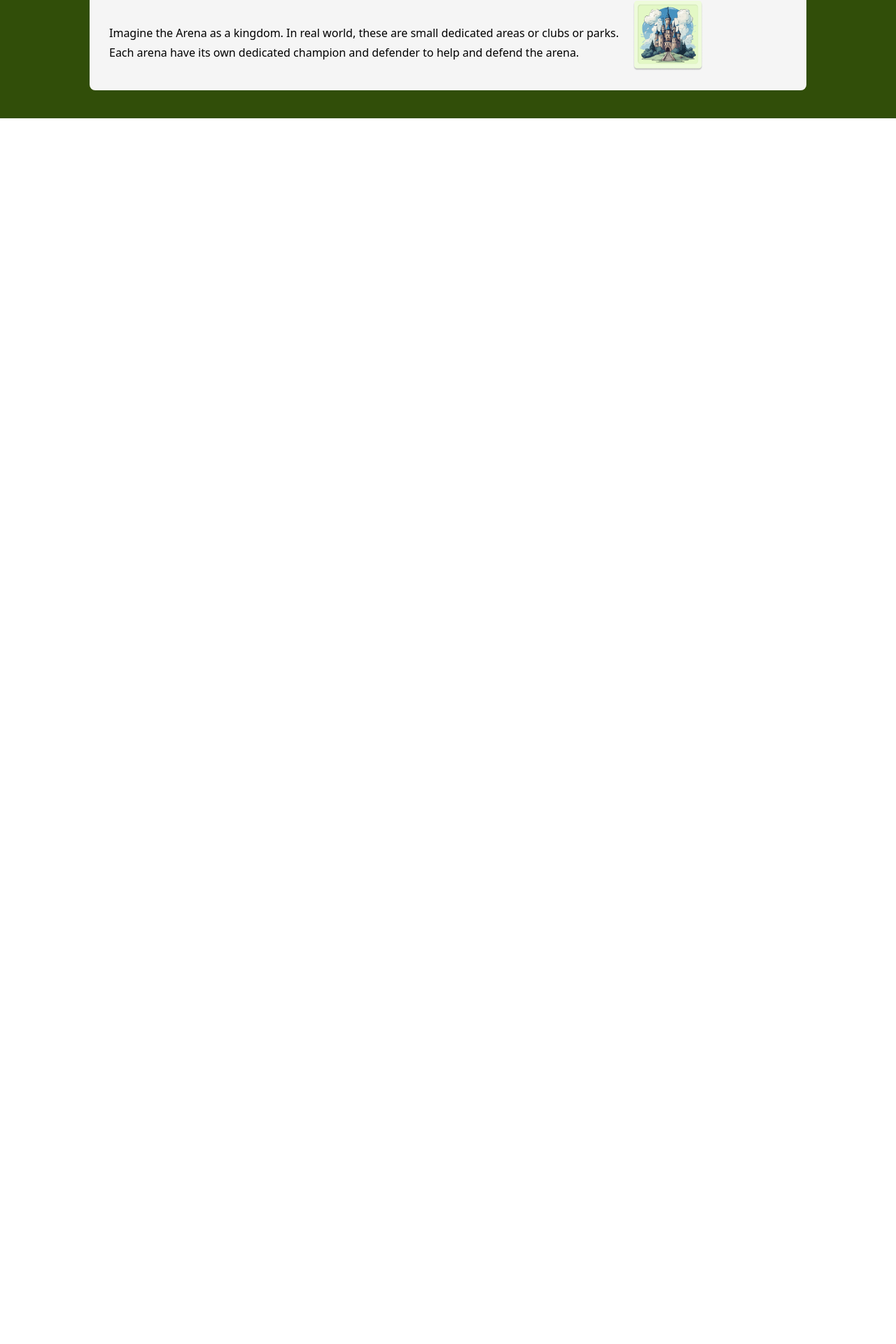
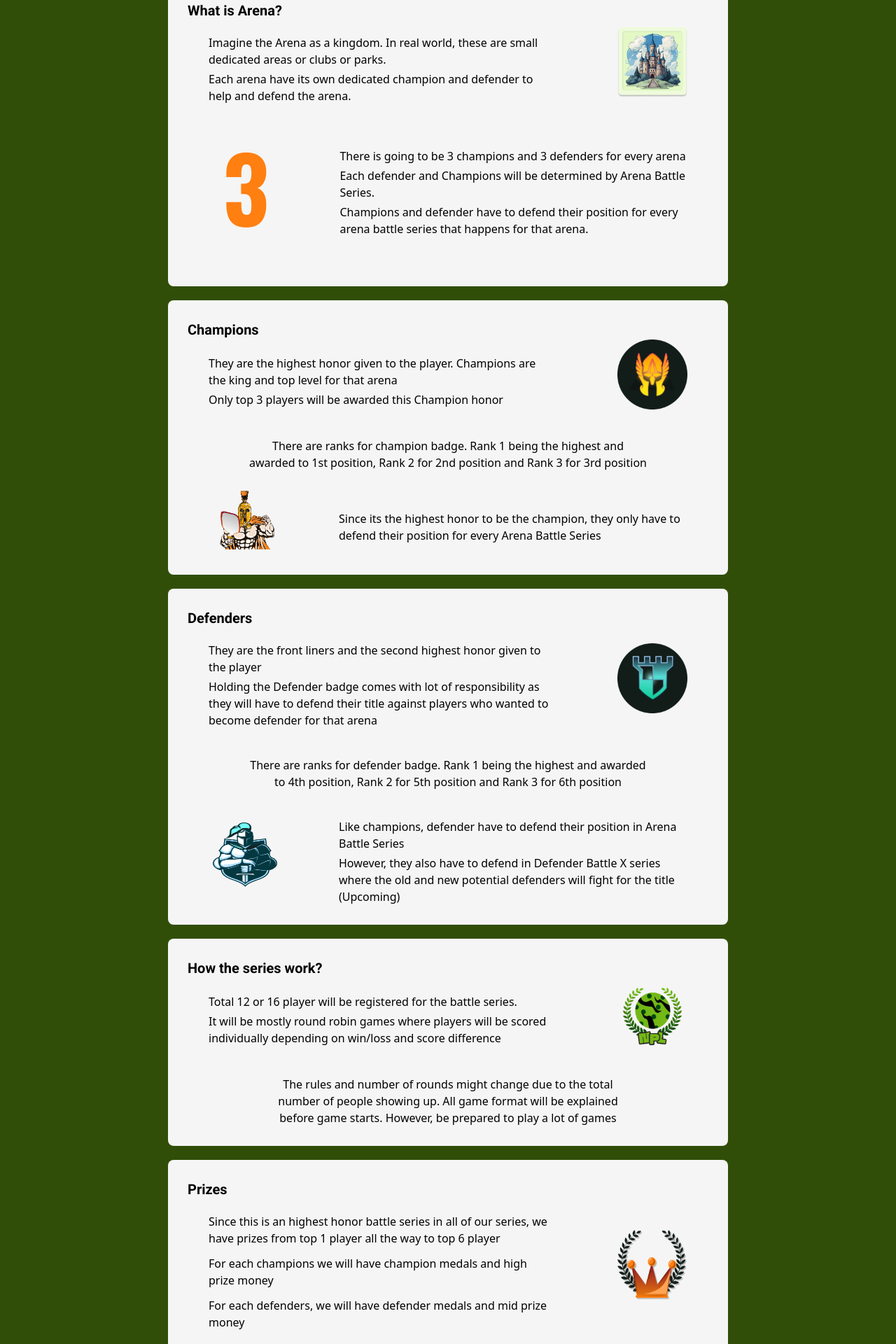
Before and after one commit to JellyrioTech/npl-public-website, a React (Vite) app: page /tournament-info in a window 1280 px wide. Shown: the part 651-2571 px from the top of the page at 70% size. Before the commit the page ends 820 px from the top, so only its background shows below. Built offline with nearby package versions, Linux system fonts and the light colour scheme.

Commit message:
tournament info page

```diff
--- a/src/screens/TournamentInfoPage.tsx
+++ b/src/screens/TournamentInfoPage.tsx
@@ -1,5 +1,11 @@
 import { useNavigate } from "react-router-dom";
 import crossedSwords from "../../public/crossed-swords.png";
+import champBagde from "../../public/Champ_Badge.png";
+import defenderBagde from "../../public/Defender_badge.png";
+import championAvatar from "../../public/Champion_Avatar_box.png";
+import defenderAvatar from "../../public/Defender_Badge_box.png";
+import appLogo from "../../public/App_logo_white.png";
+import crownLogo from "../../public/Crown_Intro.png";
 import medal from "../../public/Medal.png";
 import arenaClearoneLogo from "../../public/Arena Clearone Logo.png";
 import routes from "../util/routes";
@@ -10,16 +16,16 @@ function TournamentInfoPage() {
 
     return (
         <div className="w-full bg-primary-900 flex flex-col items-center py-10 gap-5">
-            <div className="bg-neutral-100 w-[80%] p-7 rounded-lg flex flex-col gap-8">
+            <div className="bg-neutral-100 w-[80%] p-7 rounded-lg flex flex-col gap-8 md:max-w-[800px]">
                 <div className="flex flex-col items-center">
                     <img src={crossedSwords} className="w-[100px] h-[100px]" />
                     <p className="font-roboto text-sm mt-5">Learn More About</p>
-                    <p className="font-roboto text-xl font-bold">
+                    <p className="font-roboto text-xl font-bold md:text-2xl mt-2">
                         Arena Battle Series
                     </p>
                 </div>
                 <div className="flex flex-col items-center">
-                    <p className="text-center px-6">
+                    <p className="text-center px-6 mb-4">
                         Have you wondered what it takes to be the best? We
                         present this series to you. Players battle out in a
                         series of hard games and write their own legacy.{" "}
@@ -31,18 +37,18 @@ function TournamentInfoPage() {
                 </div>
             </div>
 
-            <div className="bg-neutral-100 w-[80%] p-7 rounded-lg flex gap-5">
-                <p className="mt-5">
+            <div className="bg-neutral-100 w-[80%] p-7 rounded-lg flex gap-5 md:gap-7 md:justify-around md:max-w-[800px]">
+                <p className="mt-5 md:basis-2/3">
                     This is more than just earning a medal. Its an honor that
                     you have to defend and prove your worthy of the honor
                 </p>
                 <img src={medal} className="w-[100px] h-[100px]" />
             </div>
 
-            <div className="bg-neutral-100 w-[80%] p-7 rounded-lg flex flex-col">
+            <div className="bg-neutral-100 w-[80%] p-7 rounded-lg flex flex-col md:max-w-[800px]">
                 <p className="font-roboto text-xl font-bold">What is Arena?</p>
-                <div className="flex gap-5 items-center">
-                    <div className="flex flex-col gap-1">
+                <div className="flex gap-5 items-center md:gap-7 md:justify-around">
+                    <div className="flex flex-col gap-1 md:basis-2/3">
                         <p className="mt-5">
                             Imagine the Arena as a kingdom. In real world, these
                             are small dedicated areas or clubs or parks.
@@ -57,6 +63,176 @@ function TournamentInfoPage() {
                         className="w-[100px] h-[100px]"
                     />
                 </div>
+                <div className="flex gap-5 items-center md:justify-around">
+                    <p className="font-bold text-[128px] text-secondary-500 p-5 font-oswald md:justify-around">
+                        3
+                    </p>
+                    <div className="flex flex-col gap-1 md:basis-2/3">
+                        <p className="mt-5">
+                            There is going to be 3 champions and 3 defenders for
+                            every arena
+                        </p>
+                        <p>
+                            Each defender and Champions will be determined by
+                            Arena Battle Series.
+                        </p>
+                        <p>
+                            Champions and defender have to defend their position
+                            for every arena battle series that happens for that
+                            arena.
+                        </p>
+                    </div>
+                </div>
+            </div>
+
+            <div className="bg-neutral-100 w-[80%] p-7 rounded-lg flex flex-col md:max-w-[800px]">
+                <p className="font-roboto text-xl font-bold">Champions</p>
+                <div className="flex gap-5 items-center md:gap-7 md:justify-around">
+                    <div className="flex flex-col gap-1 md:basis-2/3">
+                        <p className="mt-5">
+                            They are the highest honor given to the player.
+                            Champions are the king and top level for that arena
+                        </p>
+                        <p>
+                            Only top 3 players will be awarded this Champion
+                            honor
+                        </p>
+                    </div>
+                    <img src={champBagde} className="w-[100px] h-[100px]" />
+                </div>
+                <div className="flex gap-5 items-center md:text-center md:px-6 md:text-balance md:mt-5">
+                    <p className="mt-5">
+                        There are ranks for champion badge. Rank 1 being the
+                        highest and awarded to 1st position, Rank 2 for 2nd
+                        position and Rank 3 for 3rd position
+                    </p>
+                </div>
+                <div className="flex gap-5 items-center mt-10 md:mt-5 md:justify-around">
+                    <img
+                        src={championAvatar}
+                        className="w-[100px] h-[100px] p-2"
+                    />
+                    <div className="flex flex-col gap-1 md:basis-2/3">
+                        <p className="mt-5">
+                            Since its the highest honor to be the champion, they
+                            only have to defend their position for every Arena
+                            Battle Series
+                        </p>
+                    </div>
+                </div>
+            </div>
+
+            <div className="bg-neutral-100 w-[80%] p-7 rounded-lg flex flex-col md:max-w-[800px]">
+                <p className="font-roboto text-xl font-bold">Defenders</p>
+                <div className="flex gap-5 items-center md:gap-7 md:justify-around">
+                    <div className="flex flex-col gap-1 pr-2 md:basis-2/3">
+                        <p className="mt-5">
+                            They are the front liners and the second highest
+                            honor given to the player
+                        </p>
+                        <p>
+                            Holding the Defender badge comes with lot of
+                            responsibility as they will have to defend their
+                            title against players who wanted to become defender
+                            for that arena
+                        </p>
+                    </div>
+                    <img src={defenderBagde} className="w-[100px] h-[100px]" />
+                </div>
+                <div className="flex gap-5 items-center md:text-center md:px-6 md:text-balance md:mt-5">
+                    <p className="mt-5">
+                        There are ranks for defender badge. Rank 1 being the
+                        highest and awarded to 4th position, Rank 2 for 5th
+                        position and Rank 3 for 6th position
+                    </p>
+                </div>
+                <div className="flex gap-5 items-center mt-10 md:mt-5 md:justify-around">
+                    <img
+                        src={defenderAvatar}
+                        className="w-[100px] h-[100px] p-1"
+                    />
+                    <div className="flex flex-col gap-1 md:basis-2/3">
+                        <p className="mt-5">
+                            Like champions, defender have to defend their
+                            position in Arena Battle Series
+                        </p>
+                        <p>
+                            However, they also have to defend in Defender Battle
+                            X series where the old and new potential defenders
+                            will fight for the title (Upcoming)
+                        </p>
+                    </div>
+                </div>
+            </div>
+
+            <div className="bg-neutral-100 w-[80%] p-7 rounded-lg flex flex-col md:max-w-[800px]">
+                <p className="font-roboto text-xl font-bold">
+                    How the series work?
+                </p>
+                <div className="flex gap-5 items-center md:gap-7 md:justify-around">
+                    <div className="flex flex-col gap-1 md:basis-2/3">
+                        <p className="mt-5">
+                            Total 12 or 16 player will be registered for the
+                            battle series.
+                        </p>
+                        <p>
+                            It will be mostly round robin games where players
+                            will be scored individually depending on win/loss
+                            and score difference
+                        </p>
+                    </div>
+                    <img src={appLogo} className="w-[100px] h-[100px]" />
+                </div>
+                <div className="flex gap-5 items-center md:text-center md:px-6 md:text-balance md:mt-5">
+                    <p className="mt-5">
+                        The rules and number of rounds might change due to the
+                        total number of people showing up. All game format will
+                        be explained before game starts. However, be prepared to
+                        play a lot of games
+                    </p>
+                </div>
+            </div>
+
+            <div className="bg-neutral-100 w-[80%] p-7 rounded-lg flex flex-col md:max-w-[800px]">
+                <p className="font-roboto text-xl font-bold">Prizes</p>
+                <div className="flex gap-5 items-center md:gap-7 md:justify-around">
+                    <div className="flex flex-col gap-1 md:gap-3 md:basis-2/3">
+                        <p className="mt-5">
+                            Since this is an highest honor battle series in all
+                            of our series, we have prizes from top 1 player all
+                            the way to top 6 player
+                        </p>
+                        <p>
+                            For each champions we will have champion medals and
+                            high prize money
+                        </p>
+                        <p>
+                            For each defenders, we will have defender medals and
+                            mid prize money
+                        </p>
+                    </div>
+                    <img src={crownLogo} className="w-[100px] h-[100px]" />
+                </div>
+                <div className="flex gap-5 items-center md:text-center md:px-6 md:text-balance md:mt-5">
+                    <p className="mt-5">
+                        The best part is your achievement will be written in our
+                        legacy book and all active champions and defender will
+                        proudly be shown for the arenas they represents
+                    </p>
+                </div>
+            </div>
+
+            <div className="bg-neutral-100 w-[80%] p-7 rounded-lg flex flex-col md:max-w-[800px] md:gap-4">
+                <p className="text-lg text-primary-900 font-bold text-center">
+                    So are you ready to see your true potential and write your
+                    own legacy?
+                </p>
+                <div className="md:basis-1/3 md:mx-auto">
+                    <Button
+                        onClick={() => navigator(routes.RegisterNow)}
+                        text={"Register Now"}
+                    ></Button>
+                </div>
             </div>
         </div>
     );
```
